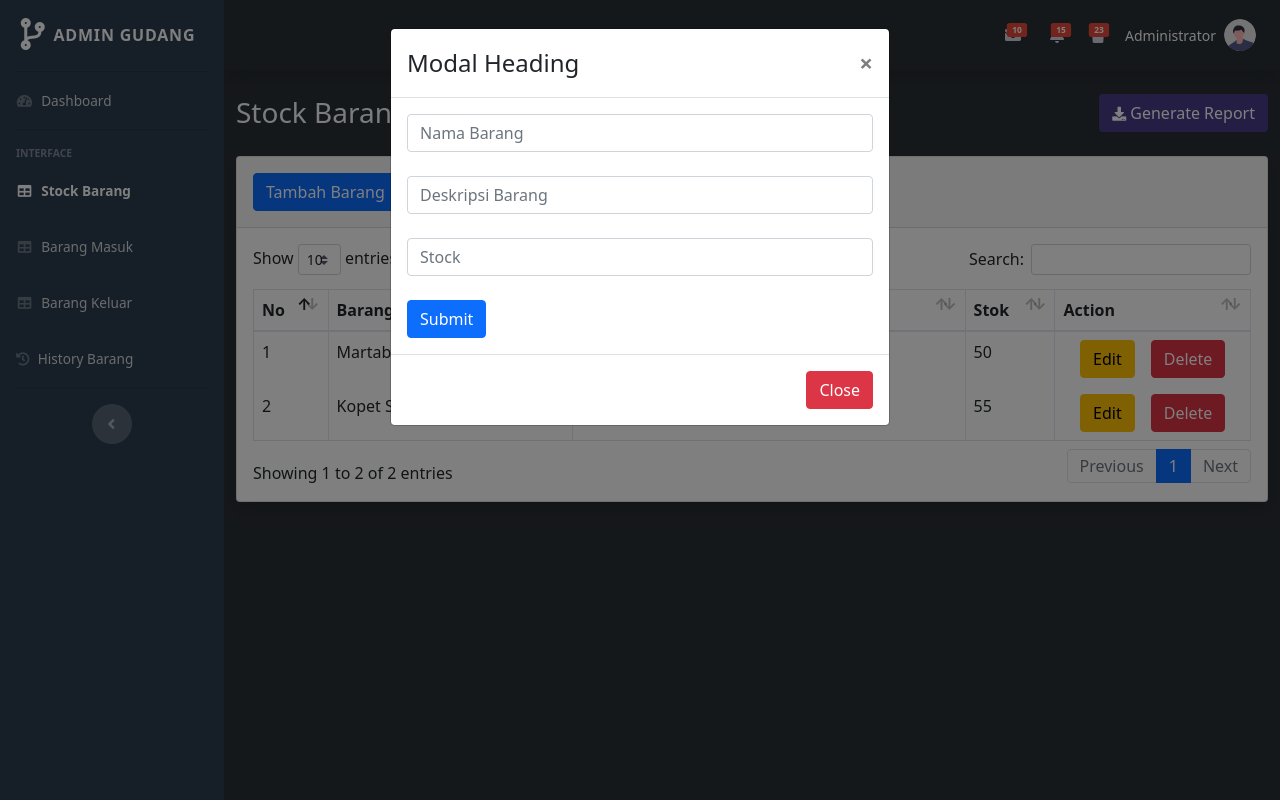
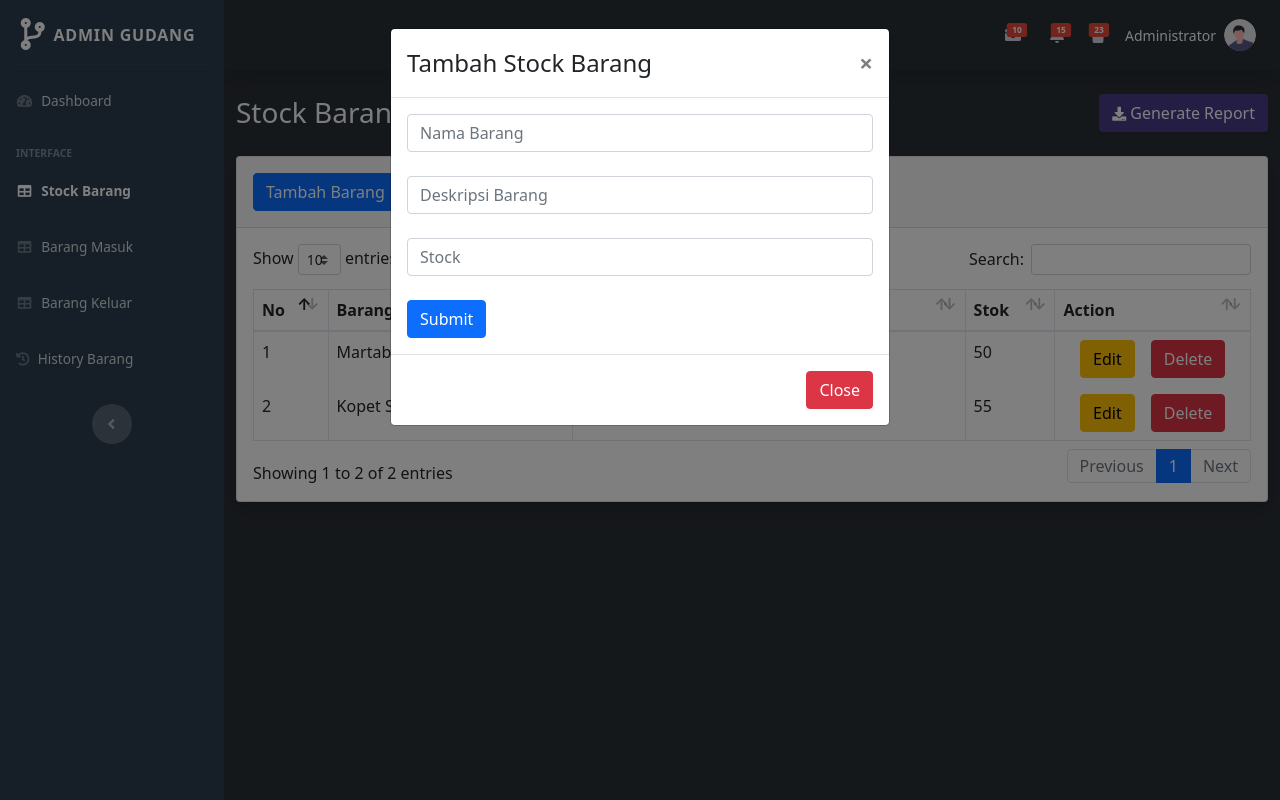
Before and after one commit to RachmanH/AplikasiStockGudang, a PHP site: page /stock.php in a window 1280 px wide, after a click on "Tambah Barang". Run offline with PHP 8.4, Linux system fonts and the light colour scheme; a user stored in the database is signed in; data comes from the database, SQL or seed files in the repository; some libraries are stand-ins or nearby versions.

Commit message:
stock.php

```diff
--- a/stock.php
+++ b/stock.php
@@ -261,7 +261,7 @@ include './components/head.php';
 
         <!-- Modal Header -->
         <div class="modal-header">
-          <h4 class="modal-title">Modal Heading</h4>
+          <h4 class="modal-title">Tambah Stock Barang</h4>
           <button type="button" class="close" data-dismiss="modal">&times;</button>
         </div>
 
```
